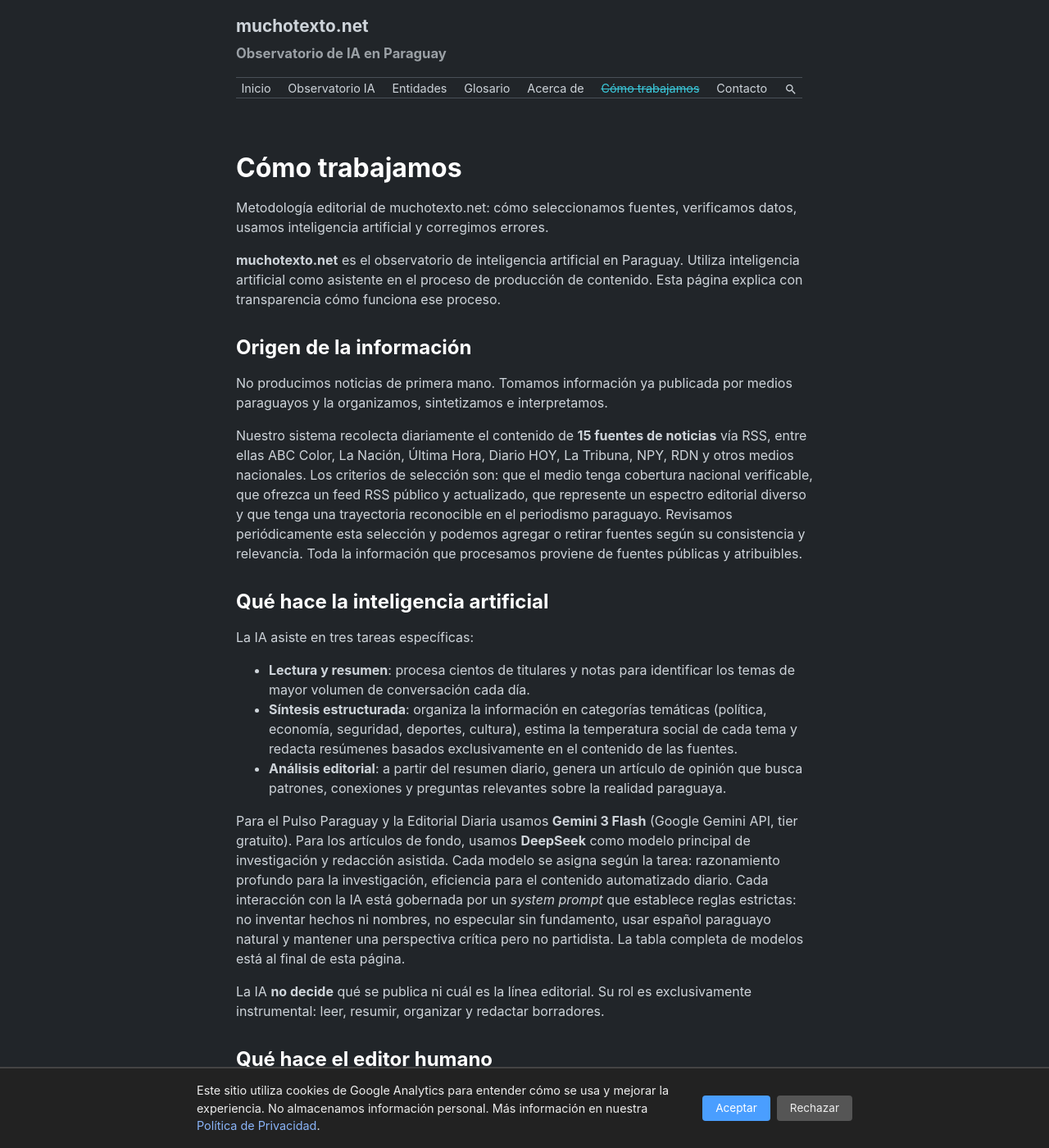
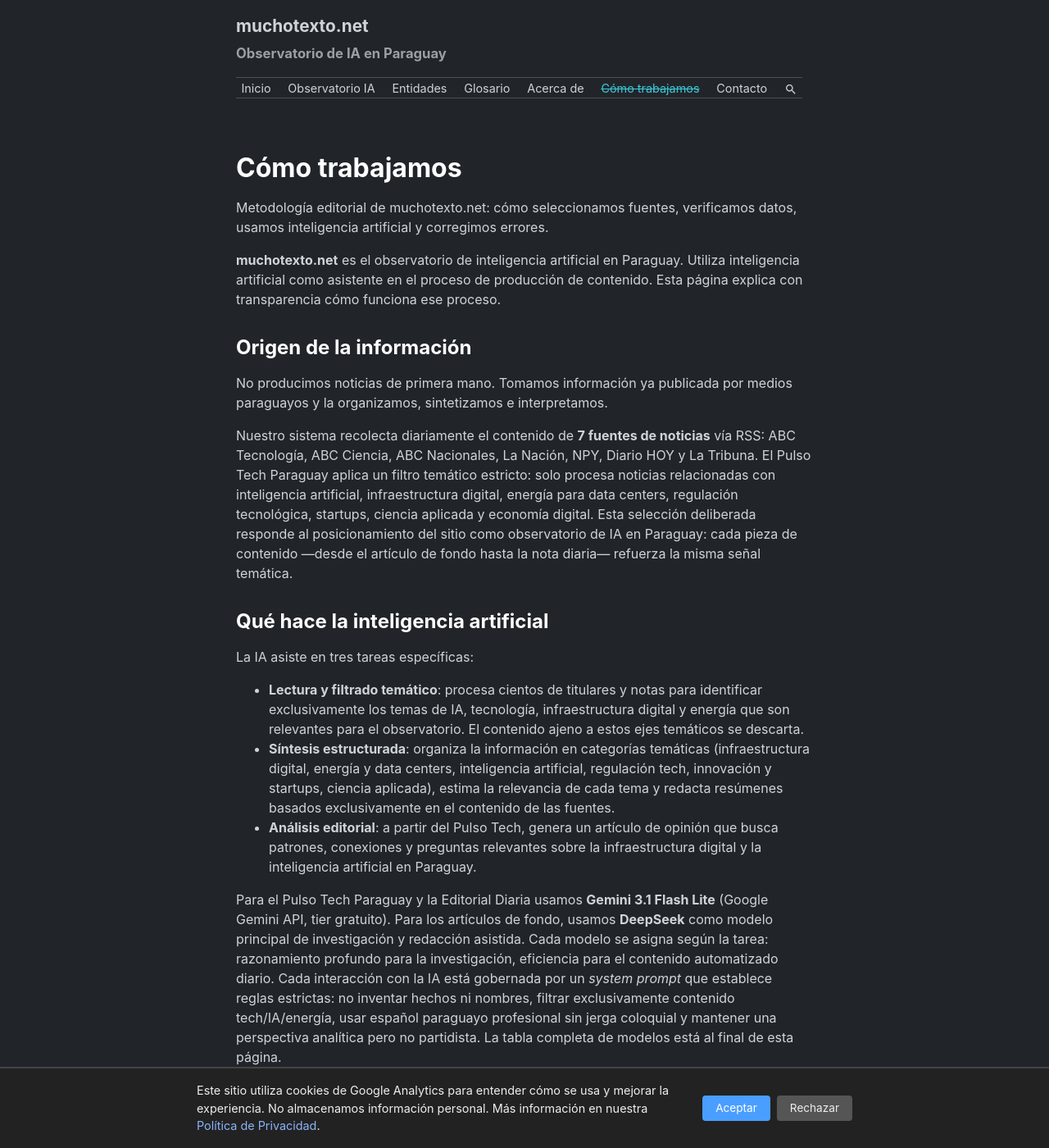
Before and after one commit to miravosqueinteresante/muchotexto.net, a Jekyll site: the page built from como-trabajamos.markdown, in a window 1280 px wide and 1400 px high. Shown: the whole window at 82% size. Built offline with Jekyll 4.4.1, drawn with Linux system fonts in a browser that asks for light colours; some of the changed text lies outside the part shown.

Commit message:
docs: actualiza /como-trabajamos/ con Pulso Tech, fuentes, modelo y metodologia

```diff
--- a/como-trabajamos.markdown
+++ b/como-trabajamos.markdown
@@ -12,17 +12,17 @@
 
 No producimos noticias de primera mano. Tomamos información ya publicada por medios paraguayos y la organizamos, sintetizamos e interpretamos.
 
-Nuestro sistema recolecta diariamente el contenido de **15 fuentes de noticias** vía RSS, entre ellas ABC Color, La Nación, Última Hora, Diario HOY, La Tribuna, NPY, RDN y otros medios nacionales. Los criterios de selección son: que el medio tenga cobertura nacional verificable, que ofrezca un feed RSS público y actualizado, que represente un espectro editorial diverso y que tenga una trayectoria reconocible en el periodismo paraguayo. Revisamos periódicamente esta selección y podemos agregar o retirar fuentes según su consistencia y relevancia. Toda la información que procesamos proviene de fuentes públicas y atribuibles.
+Nuestro sistema recolecta diariamente el contenido de **7 fuentes de noticias** vía RSS: ABC Tecnología, ABC Ciencia, ABC Nacionales, La Nación, NPY, Diario HOY y La Tribuna. El Pulso Tech Paraguay aplica un filtro temático estricto: solo procesa noticias relacionadas con inteligencia artificial, infraestructura digital, energía para data centers, regulación tecnológica, startups, ciencia aplicada y economía digital. Esta selección deliberada responde al posicionamiento del sitio como observatorio de IA en Paraguay: cada pieza de contenido —desde el artículo de fondo hasta la nota diaria— refuerza la misma señal temática.
 
 ## Qué hace la inteligencia artificial
 
 La IA asiste en tres tareas específicas:
 
-- **Lectura y resumen**: procesa cientos de titulares y notas para identificar los temas de mayor volumen de conversación cada día.
-- **Síntesis estructurada**: organiza la información en categorías temáticas (política, economía, seguridad, deportes, cultura), estima la temperatura social de cada tema y redacta resúmenes basados exclusivamente en el contenido de las fuentes.
-- **Análisis editorial**: a partir del resumen diario, genera un artículo de opinión que busca patrones, conexiones y preguntas relevantes sobre la realidad paraguaya.
+- **Lectura y filtrado temático**: procesa cientos de titulares y notas para identificar exclusivamente los temas de IA, tecnología, infraestructura digital y energía que son relevantes para el observatorio. El contenido ajeno a estos ejes temáticos se descarta.
+- **Síntesis estructurada**: organiza la información en categorías temáticas (infraestructura digital, energía y data centers, inteligencia artificial, regulación tech, innovación y startups, ciencia aplicada), estima la relevancia de cada tema y redacta resúmenes basados exclusivamente en el contenido de las fuentes.
+- **Análisis editorial**: a partir del Pulso Tech, genera un artículo de opinión que busca patrones, conexiones y preguntas relevantes sobre la infraestructura digital y la inteligencia artificial en Paraguay.
 
-Para el Pulso Paraguay y la Editorial Diaria usamos **Gemini 3 Flash** (Google Gemini API, tier gratuito). Para los artículos de fondo, usamos **DeepSeek** como modelo principal de investigación y redacción asistida. Cada modelo se asigna según la tarea: razonamiento profundo para la investigación, eficiencia para el contenido automatizado diario. Cada interacción con la IA está gobernada por un _system prompt_ que establece reglas estrictas: no inventar hechos ni nombres, no especular sin fundamento, usar español paraguayo natural y mantener una perspectiva crítica pero no partidista. La tabla completa de modelos está al final de esta página.
+Para el Pulso Tech Paraguay y la Editorial Diaria usamos **Gemini 3.1 Flash Lite** (Google Gemini API, tier gratuito). Para los artículos de fondo, usamos **DeepSeek** como modelo principal de investigación y redacción asistida. Cada modelo se asigna según la tarea: razonamiento profundo para la investigación, eficiencia para el contenido automatizado diario. Cada interacción con la IA está gobernada por un _system prompt_ que establece reglas estrictas: no inventar hechos ni nombres, filtrar exclusivamente contenido tech/IA/energía, usar español paraguayo profesional sin jerga coloquial y mantener una perspectiva analítica pero no partidista. La tabla completa de modelos está al final de esta página.
 
 La IA **no decide** qué se publica ni cuál es la línea editorial. Su rol es exclusivamente instrumental: leer, resumir, organizar y redactar borradores.
 
@@ -77,7 +77,7 @@
 | Modelo | Uso principal |
 |---|---|
 | **DeepSeek** | Investigación con agentes, razonamiento analítico y redacción asistida de artículos de fondo |
-| **Gemini 3 Flash** | Generación automatizada de Pulso Paraguay y Editorial Diaria (vía Google Gemini API, tier gratuito) |
+| **Gemini 3.1 Flash Lite** | Generación automatizada de Pulso Tech Paraguay y Editorial Diaria (vía Google Gemini API, tier gratuito) |
 | **MiniMax** | Procesamiento de contenido y tareas de síntesis |
 | **Qwen** | Asistencia en desarrollo, mantenimiento del sitio y validación de código |
 
```
Also changed, not shown: other parts of como-trabajamos.markdown (+1 -1 lines).
